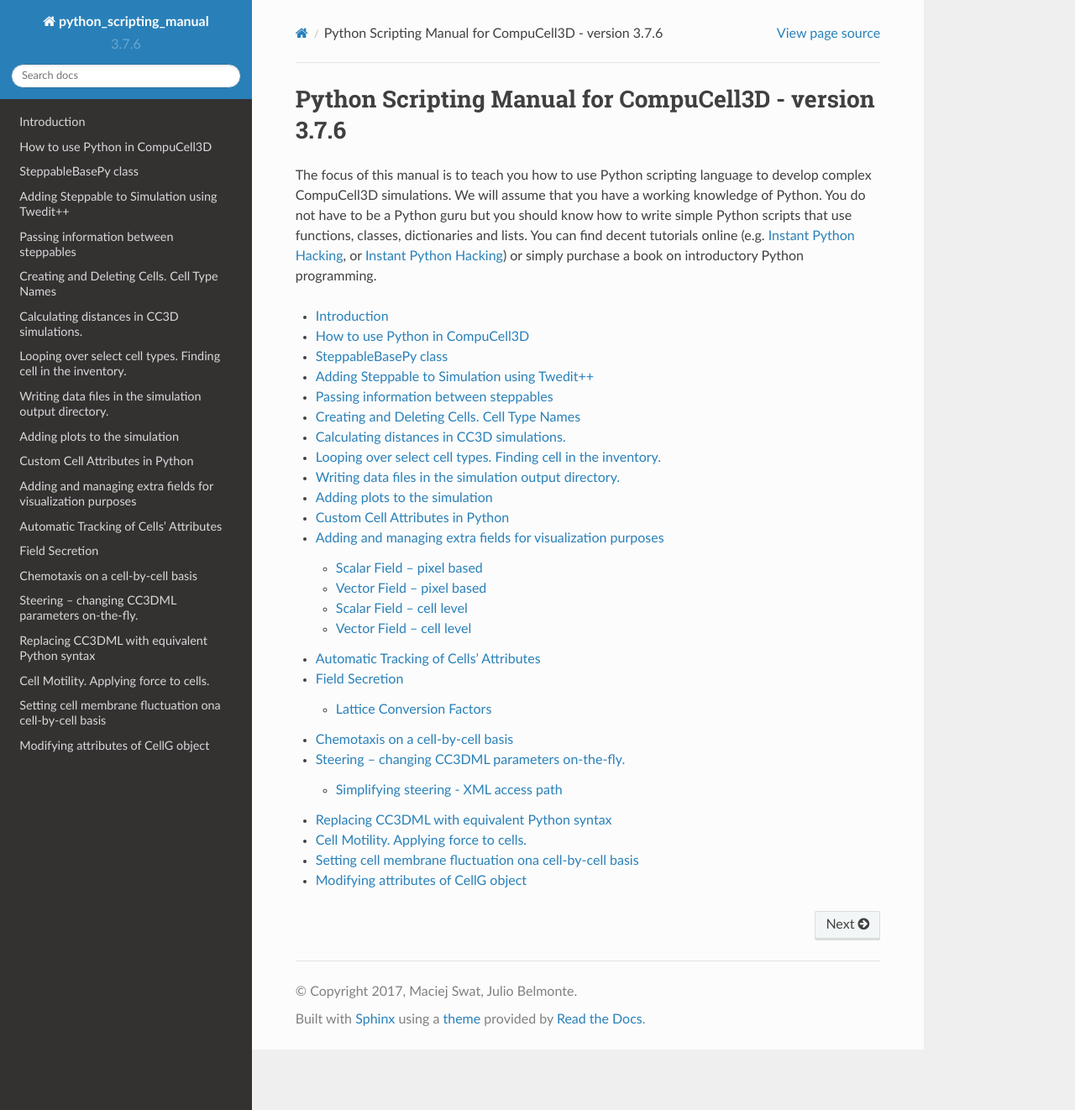
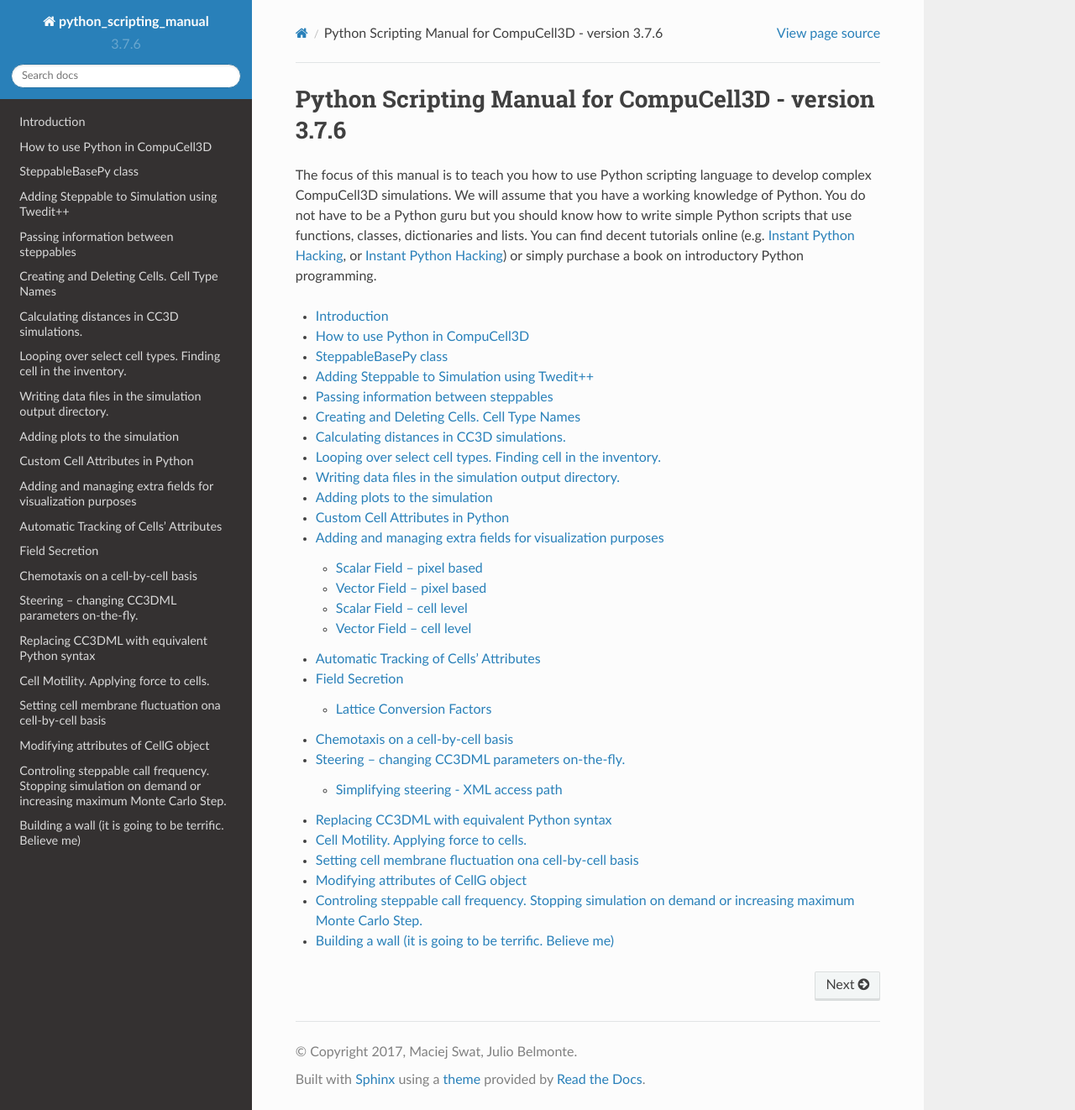
Before and after one commit to CompuCell3D/PythonScriptingManual, a Sphinx documentation site: the page built from docs/index.rst, in a window 1280 px wide and 1322 px high. Shown: the whole window at 84% size. Built offline with Sphinx 7.4.7 and the Read the Docs theme 2.0.0, drawn with Linux system fonts in a browser that asks for light colours; some of the changed lines change nothing that is shown.

Commit message:
added two new chapters

```diff
--- /dev/null
+++ b/docs/building_a_wall.rst
@@ -0,0 +1,39 @@
+Building a wall (it is going to be terrific. Believe me)
+========================================================
+
+One of the side effects of the Cellular Potts Model occurring when
+lattice is filled with many cells is that some of them will stick to
+lattice boundaries. This happens usually when your contact energies are
+positive numbers. When a cell touches lattice boundaries the interface
+between lattice boundary and cell contributes ``0`` to the contact energy.
+Thus, when all contact energies are positive touching cell boundary is
+energetically favorable and as a result cell will try to lay itself
+along lattice boundary. To prevent this type of behavior we can create a
+wall of froze cells around the lattice and ensure that contact energies
+between cells and the wall are very high. To build wall we first need to
+declare ``Wall`` cell type in the CC3DML e.g.
+
+.. code-block:: xml
+
+   <Plugin Name="CellType">
+      <CellType TypeId="0" TypeName="Medium"/>
+      <CellType TypeId="1" TypeName="A"/>
+      <CellType TypeId="2" TypeName="B"/>
+      <CellType TypeId="3" TypeName="Wall" Freeze=""/>
+   </Plugin>
+
+
+Notice that ``Wall`` type is declared as ``Frozen``. Frozen cells do not
+participate in pixel copies but they are taken int account when
+calculating contact energies.
+
+Next, in the start function we build a wall of frozen cells of type ``Wall``
+as follows:
+
+.. code-block:: python
+
+    def start(self):
+        self.buildWall(self.WALL)
+
+If you go to ``CC3D Python->Simulation`` menu in Twedit++ you will find
+shortcut that will paste appropriate code snippet to build wall.
--- /dev/null
+++ b/docs/controlling_steppable_call_frequency_stopping_simulation_on_demand_or_increasing_maximum_monte_carlo_step.rst
@@ -0,0 +1,59 @@
+Controling steppable call frequency. Stopping simulation on demand or increasing maximum Monte Carlo Step.
+===========================================================================================================
+
+When you create steppable using Twedit++, the editor will plunk template
+steppable code and will register this steppable in the main Python
+script. By default such steppable will be called after each completed
+MCS – as code snippet below shows:
+
+.. code-block:: python
+
+    from cellsortingSteppables import cellsortingSteppable
+
+    steppableInstance = cellsortingSteppable(sim, _frequency=1)
+    steppableRegistry.registerSteppable(steppableInstance)
+
+We can change ``_frequency`` argument to any non-negative value ``N`` to ensure
+that our steppable gets called every ``N`` MCS.
+
+Sometimes in the simulation it may happen that initially you want to
+call steppable, say, every 50 MCS but later as the simulation goes on
+you may want to call it every 500 MCS or not call it at all. In such a
+case all you need to to is to put the following code in the step
+function:
+
+.. code-block:: python
+
+    def step(self,mcs):
+        ...
+        if mcs > 10000:
+            self.frequency = 500
+
+This will ensure that after ``MCS = 10000`` the steppable will be called every
+500 MCS. If you want to disable steppable completely, you can always set
+frequency to a number that is greater than MCS and this would do the
+trick.
+
+On few occasions instead of waiting for a simulation to go through all
+MCS’s you may have a metric determining if it is sensible to continue
+simulation or not. In case you want to stop simulation on demand. CC3D
+has useful function call that does exactly that. Place the following
+code (``CC3D Python->Simulation->Stop Simulation``)
+
+.. code-block:: python
+
+    self.stopSimulation()
+
+anywhere in the steppable and after this call simulation will get
+stopped.
+
+Inverse situation may also occur – you want to run simulation for more
+MCS than originally planned.
+
+In this case you use (``CC3D Python->Simulation->SetMaxMCS``)
+
+.. code-block:: python
+
+    self.setMaxMCS(100000)
+
+to extend simulation to 100000 MCS.
--- a/docs/images/formatting.py
+++ b/docs/images/formatting.py
@@ -1,19 +1,4 @@
-class TypeSwitcherAndVolumeParamSteppable(SteppableBasePy):
-    def __init__(self, _simulator, _frequency=100):
-        SteppableBasePy.__init__(self, _simulator, _frequency)
+from cellsortingSteppables import cellsortingSteppable
 
-    def start(self):
-        for cell in self.cellList:
-            if cell.type == 1:
-                cell.targetVolume = 25
-                cell.lambdaVolume = 2.0
-            elif cell.type == 2:
-                cell.targetVolume = 50
-                cell.lambdaVolume = 2.0
-
-    def step(self, mcs):
-        for cell in self.cellList:
-            if cell.type == 1:
-                cell.type = 2
-            elif cell.type == 2:
-                cell.type = 1
+steppableInstance = cellsortingSteppable(sim, _frequency=1)
+steppableRegistry.registerSteppable(steppableInstance)
--- a/docs/index.rst
+++ b/docs/index.rst
@@ -30,3 +30,5 @@ The focus of this manual is to teach you how to use Python scripting language to
    setting_cell_membrane_fluctuation_ona_cell-by-cell_basis
    checking_if_two_cell_objects_point_to_different_cells
    modifying_attributes_of_cellg_object
+   controlling_steppable_call_frequency_stopping_simulation_on_demand_or_increasing_maximum_monte_carlo_step
+   building_a_wall
```
